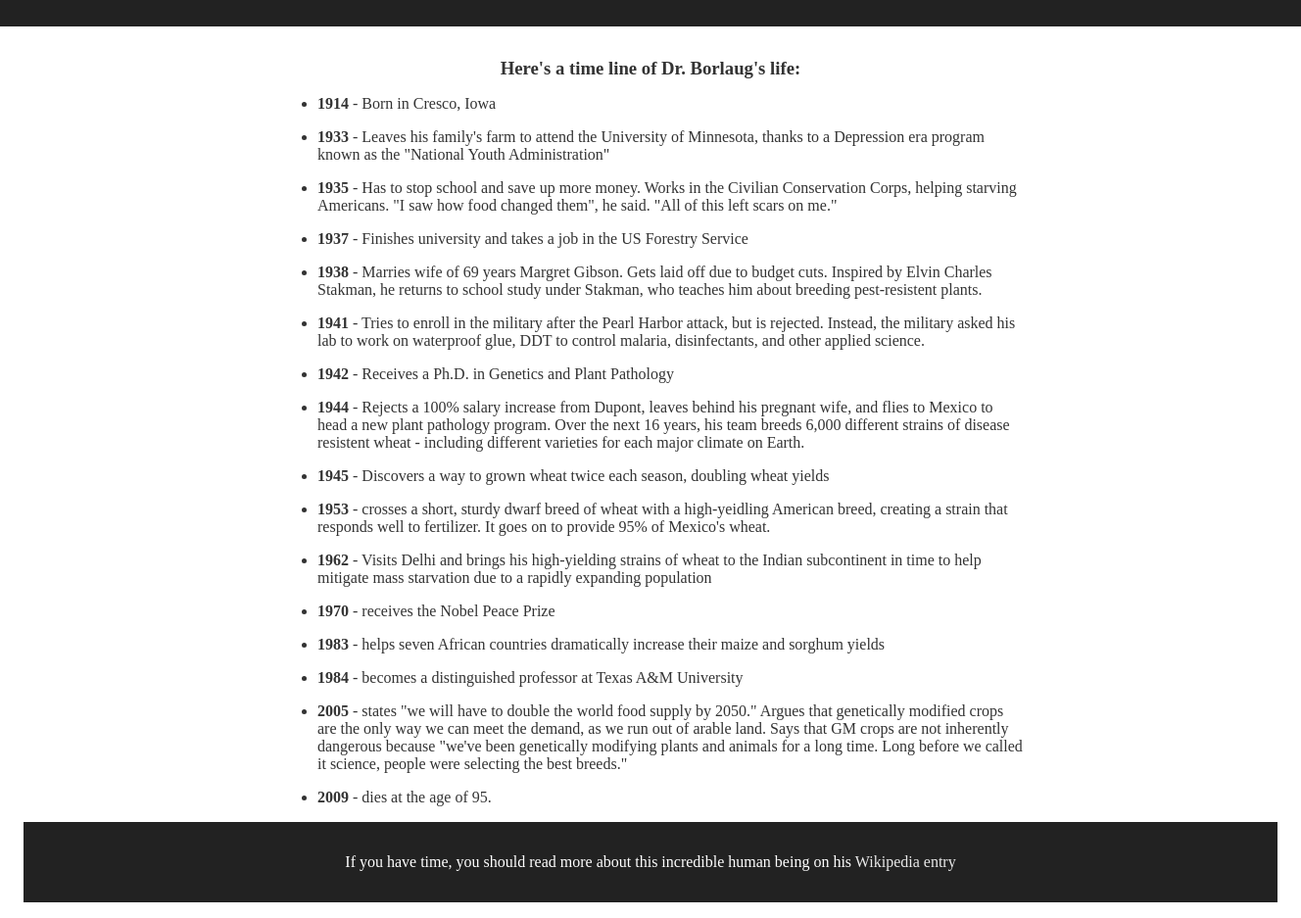
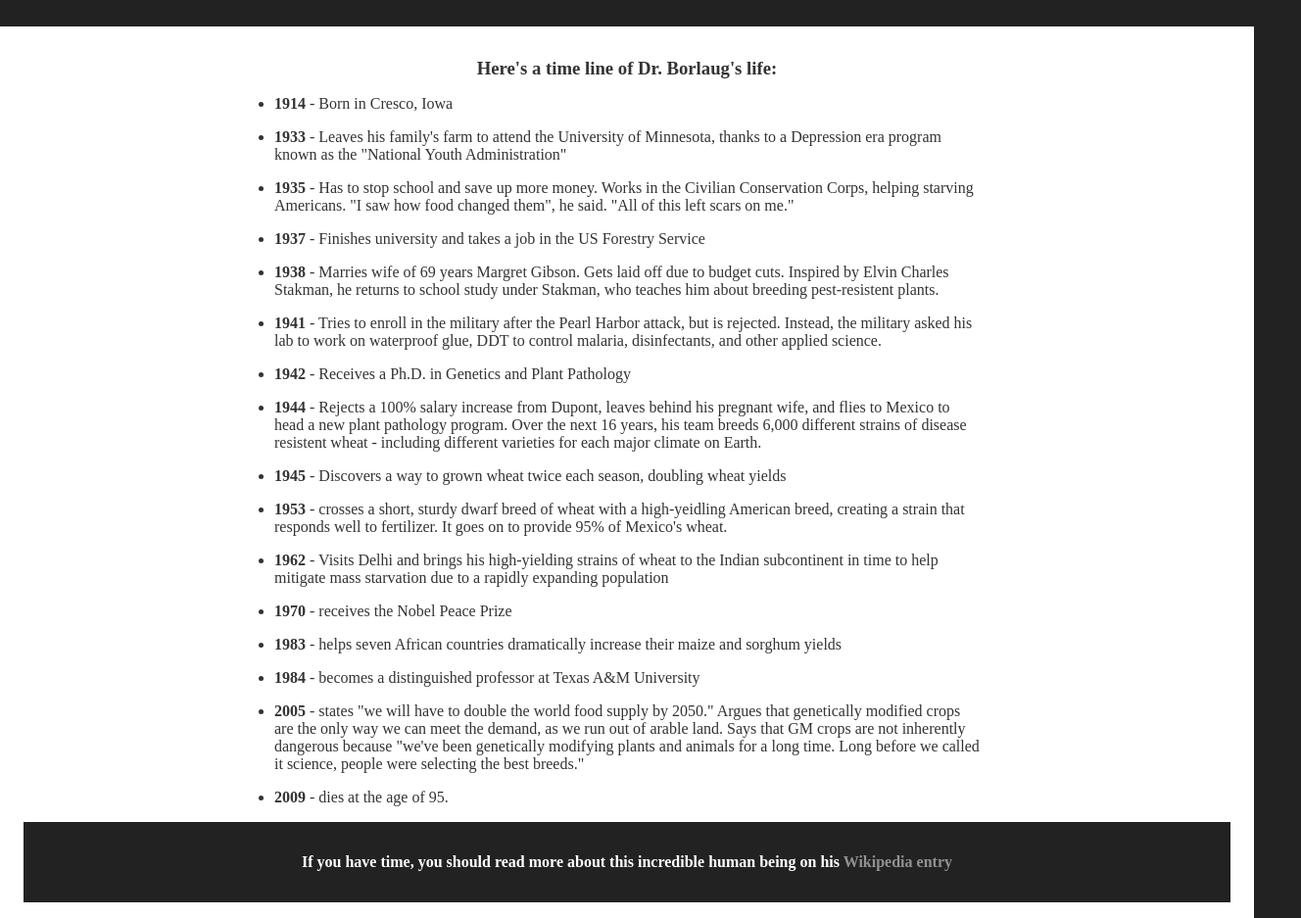
Before and after one commit to Devdre1909/freecodecamp-tribute-page, a plain HTML site: page index.html in a window 1280 px wide. Shown: the part 480-1417 px from the top of the page at 98% size, 1328 px wide, since content can reach past the window. Drawn offline with Linux system fonts and the light colour scheme.

Commit message:
Made changes to make page more responsize

```diff
--- a/style/style.css
+++ b/style/style.css
@@ -1,6 +1,7 @@
 *{
   margin: 0;
-  paddin: 0;
+  padding: 0;
+box-sizing: border-box;
 }
 html,body{
   background-color: #222;
@@ -60,14 +61,15 @@ html,body{
 #tribute-info ul li{
   margin: 1rem 0;
 }
+
 #link{
-  font-weigth: bold;
+  font-weight: bold;
   background-color: #222;
-  padding: 2rem 1rem;
+  padding: 2rem 0;
   color: #fff;
 }
 
 #tribute-link{
   text-decoration: none;
-  color: rgba(255,255,255,0.9);
+  color: rgba(255,255,255,0.5);
 }
```
